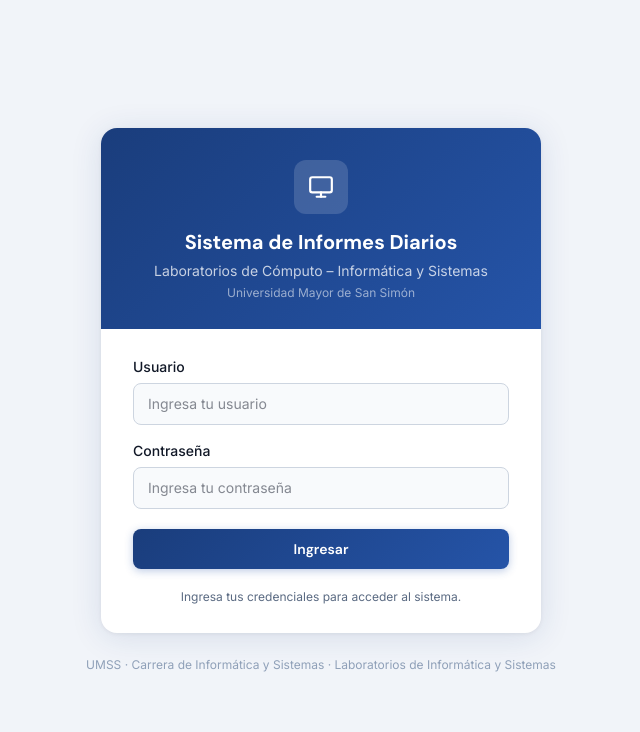
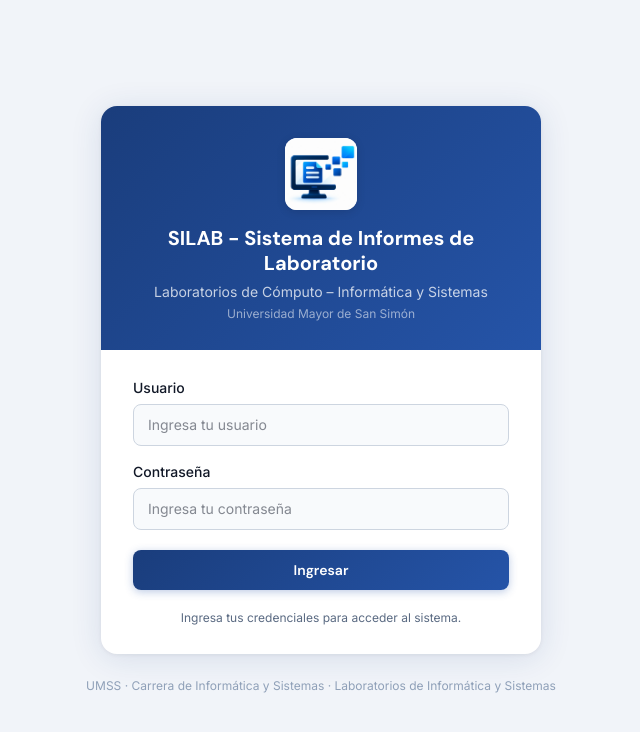
Before and after one commit to Lesly2022/informes-auxiliares, a React (Vite) app in the folder frontend/: page / in a window 1280 px wide. Shown: the top 732 px of the page, without its empty margins (319-959 px from the left). Built offline with nearby package versions, Linux system fonts and the light colour scheme; the HTML template or start-up script is replaced by a standard one.

Commit message:
feat: ajustar interfaz, cargos y filtros de informes

```diff
--- a/frontend/src/components/Sidebar.tsx
+++ b/frontend/src/components/Sidebar.tsx
@@ -69,12 +69,22 @@
       <div className="px-5 py-6 border-b" style={{ borderColor: 'rgba(255,255,255,0.10)' }}>
         <div className="flex items-center gap-2.5">
           <div
-            className="rounded-lg flex items-center justify-center shrink-0"
-            style={{ backgroundColor: 'rgba(255,255,255,0.14)', width: 36, height: 36 }}
+            className="rounded-lg overflow-hidden shrink-0"
+            style={{
+              width: 42,
+              height: 42,
+              backgroundColor: 'white',
+            }}
           >
-            <svg width="17" height="17" viewBox="0 0 24 24" fill="none" stroke="white" strokeWidth="2.2" strokeLinecap="round" strokeLinejoin="round">
-              <rect x="2" y="3" width="20" height="14" rx="2" ry="2"/><line x1="8" y1="21" x2="16" y2="21"/><line x1="12" y1="17" x2="12" y2="21"/>
-            </svg>
+            <img
+              src="/logo-informes.jpeg"
+              alt="SILAB"
+              style={{
+                width: '100%',
+                height: '100%',
+                objectFit: 'cover',
+              }}
+            />
           </div>
           <div>
             <div className="text-white font-semibold text-sm leading-tight" style={{ fontFamily: 'DM Sans, sans-serif' }}>
--- a/frontend/src/screens/DashboardScreen.tsx
+++ b/frontend/src/screens/DashboardScreen.tsx
@@ -140,25 +140,6 @@
           style={{ backgroundColor: 'white', borderColor: '#e2e8f0' }}
         >
           <div className="flex items-center gap-3">
-          <div
-            className="rounded-lg overflow-hidden shrink-0"
-            style={{
-              width: 42,
-              height: 42,
-              backgroundColor: 'white',
-            }}
-          >
-            <img
-              src="/logo-informes.jpeg"
-              alt="SILAB"
-              style={{
-                width: '100%',
-                height: '100%',
-                objectFit: 'cover',
-              }}
-            />
-          </div>
-
           <div>
             <h1
               className="font-semibold text-base"
--- a/frontend/src/screens/InformeFormScreen.tsx
+++ b/frontend/src/screens/InformeFormScreen.tsx
@@ -227,6 +227,15 @@
   const horarioEfectivo =
     horarioCambiado ? horarioOtro : horarioTurno;
 
+  const cargosConActividadesAcademicas = [
+    'Administrador de Lab. de Cómputo',
+    'Auxiliar de Terminal de Cómputo',
+  ];
+
+  const mostrarActividadesAcademicas =
+    perfil !== null &&
+    cargosConActividadesAcademicas.includes(perfil.cargo);
+
   useEffect(() => {
     const cargarPerfil = async () => {
       try {
@@ -453,7 +462,8 @@
         horarioFin,
         fecha,
         horarioModificado: horarioCambiado,
-        actividadesAcademicas: actividadesAcademicas.map(act => ({
+        actividadesAcademicas: mostrarActividadesAcademicas
+          ? actividadesAcademicas.map(act => ({
           sala: act.sala,
           docenteId:
             act.docente && act.docente !== 'Otro'
@@ -478,7 +488,8 @@
           horarioInicio: act.horario.split('-')[0]?.trim() || '',
           horarioFin: act.horario.split('-')[1]?.trim() || '',
           observaciones: act.observaciones.trim() || null,
-        })),
+        }))
+  : [],
         actividadesLaboratorio: actividadesLab.map(a => a.trim()).filter(Boolean),
         incidencias: incidencias
           .filter(i => i.equipo.trim() || i.descripcion.trim() || i.accion.trim())
@@ -780,6 +791,7 @@
           </div>
 
           {/* ── SECCIÓN 2: ACTIVIDADES ACADÉMICAS ── */}
+          {mostrarActividadesAcademicas && (
           <div style={cardStyle}>
             <SectionHeader num="2" title="Actividades Académicas Realizadas" badge="Opcional" />
             <p className="text-sm mb-5" style={{ color: '#5a6a82' }}>
@@ -888,10 +900,15 @@
               </div>
             )}
           </div>
-
+          )}
           {/* ── SECCIÓN 3: ACTIVIDADES LABORATORIO ── */}
           <div style={{ ...cardStyle, borderColor: errors.actividadesLab ? '#f5c6bc' : '#e2e8f0' }}>
-            <SectionHeader num="3" title="Actividades Realizadas en el Laboratorio" badge="Obligatorio" badgeType="required" />
+            <SectionHeader
+              num={mostrarActividadesAcademicas ? '3' : '2'}
+              title="Actividades Realizadas en el Laboratorio"
+              badge="Obligatorio"
+              badgeType="required"
+            />
             <p className="text-sm mb-4" style={{ color: '#5a6a82' }}>
               Detalla las tareas de administración, soporte y funcionamiento realizadas durante el turno.
             </p>
@@ -933,7 +950,11 @@
 
           {/* ── SECCIÓN 4: INCIDENCIAS ── */}
           <div style={cardStyle}>
-            <SectionHeader num="4" title="Incidencias y Observaciones" badge="Opcional" />
+            <SectionHeader
+              num={mostrarActividadesAcademicas ? '4' : '3'}
+              title="Incidencias y Observaciones"
+              badge="Opcional"
+            />
             <p className="text-sm mb-4" style={{ color: '#5a6a82' }}>
               Registra problemas, fallas, novedades o situaciones relevantes presentadas durante el turno.
             </p>
@@ -978,7 +999,11 @@
 
           {/* ── SECCIÓN 5: PENDIENTES ── */}
           <div style={cardStyle}>
-            <SectionHeader num="5" title="Pendientes" badge="Opcional" />
+            <SectionHeader
+              num={mostrarActividadesAcademicas ? '5' : '4'}
+              title="Pendientes"
+              badge="Opcional"
+            />
             <p className="text-sm mb-4" style={{ color: '#5a6a82' }}>
               Registra actividades o requerimientos que no pudieron concluirse y deberán atenderse posteriormente.
             </p>
--- a/frontend/src/screens/LoginScreen.tsx
+++ b/frontend/src/screens/LoginScreen.tsx
@@ -91,34 +91,23 @@
           }}
         >
           <div
-            className="rounded-xl flex items-center justify-center mb-4"
+            className="rounded-xl overflow-hidden mb-4"
             style={{
-              backgroundColor: 'rgba(255,255,255,0.15)',
-              width: 54,
-              height: 54,
+              width: 72,
+              height: 72,
+              backgroundColor: 'white',
+              boxShadow: '0 2px 10px rgba(0,0,0,0.12)',
             }}
           >
-            <svg
-              width="26"
-              height="26"
-              viewBox="0 0 24 24"
-              fill="none"
-              stroke="white"
-              strokeWidth="2"
-              strokeLinecap="round"
-              strokeLinejoin="round"
-            >
-              <rect
-                x="2"
-                y="3"
-                width="20"
-                height="14"
-                rx="2"
-                ry="2"
-              />
-              <line x1="8" y1="21" x2="16" y2="21" />
-              <line x1="12" y1="17" x2="12" y2="21" />
-            </svg>
+            <img
+              src="/logo-informes.jpeg"
+              alt="Logo SILAB"
+              style={{
+                width: '100%',
+                height: '100%',
+                objectFit: 'cover',
+              }}
+            />
           </div>
 
           <h1
@@ -127,7 +116,7 @@
               fontFamily: 'DM Sans, sans-serif',
             }}
           >
-            Sistema de Informes Diarios
+            SILAB - Sistema de Informes de Laboratorio
           </h1>
 
           <p
--- a/frontend/src/screens/admin/AdminInformesScreen.tsx
+++ b/frontend/src/screens/admin/AdminInformesScreen.tsx
@@ -373,31 +373,77 @@
                 </select>
               </div>
 
-              {/* AUXILIAR */}
+              {/* AUXILIARES ACTIVOS */}
               <div className="flex flex-col gap-1 flex-1 min-w-56">
                 <label
                   className="text-xs font-medium"
                   style={{ color: '#5a6a82' }}
                 >
-                  Auxiliar
+                  Auxiliar activo
                 </label>
 
                 <select
-                  value={auxiliarId}
+                  value={
+                    auxiliares.some(
+                      (auxiliar) =>
+                        auxiliar.activo &&
+                        String(auxiliar.id) === auxiliarId
+                    )
+                      ? auxiliarId
+                      : ''
+                  }
                   onChange={(e) => setAuxiliarId(e.target.value)}
                   style={{
                     ...inputBase,
                     width: '100%',
                   }}
                 >
-                  <option value="">Todos los auxiliares</option>
+                  <option value="">Seleccionar auxiliar activo</option>
 
-                  {auxiliares.map((auxiliar) => (
-                    <option key={auxiliar.id} value={auxiliar.id}>
-                      {auxiliar.nombreCompleto}
-                      {!auxiliar.activo ? ' (Inactivo)' : ''}
-                    </option>
-                  ))}
+                  {auxiliares
+                    .filter((auxiliar) => auxiliar.activo)
+                    .map((auxiliar) => (
+                      <option key={auxiliar.id} value={auxiliar.id}>
+                        {auxiliar.nombreCompleto}
+                      </option>
+                    ))}
+                </select>
+              </div>
+
+              {/* AUXILIARES INACTIVOS */}
+              <div className="flex flex-col gap-1 flex-1 min-w-56">
+                <label
+                  className="text-xs font-medium"
+                  style={{ color: '#5a6a82' }}
+                >
+                  Auxiliar inactivo
+                </label>
+
+                <select
+                  value={
+                    auxiliares.some(
+                      (auxiliar) =>
+                        !auxiliar.activo &&
+                        String(auxiliar.id) === auxiliarId
+                    )
+                      ? auxiliarId
+                      : ''
+                  }
+                  onChange={(e) => setAuxiliarId(e.target.value)}
+                  style={{
+                    ...inputBase,
+                    width: '100%',
+                  }}
+                >
+                  <option value="">Seleccionar auxiliar inactivo</option>
+
+                  {auxiliares
+                    .filter((auxiliar) => !auxiliar.activo)
+                    .map((auxiliar) => (
+                      <option key={auxiliar.id} value={auxiliar.id}>
+                        {auxiliar.nombreCompleto}
+                      </option>
+                    ))}
                 </select>
               </div>
 
```
